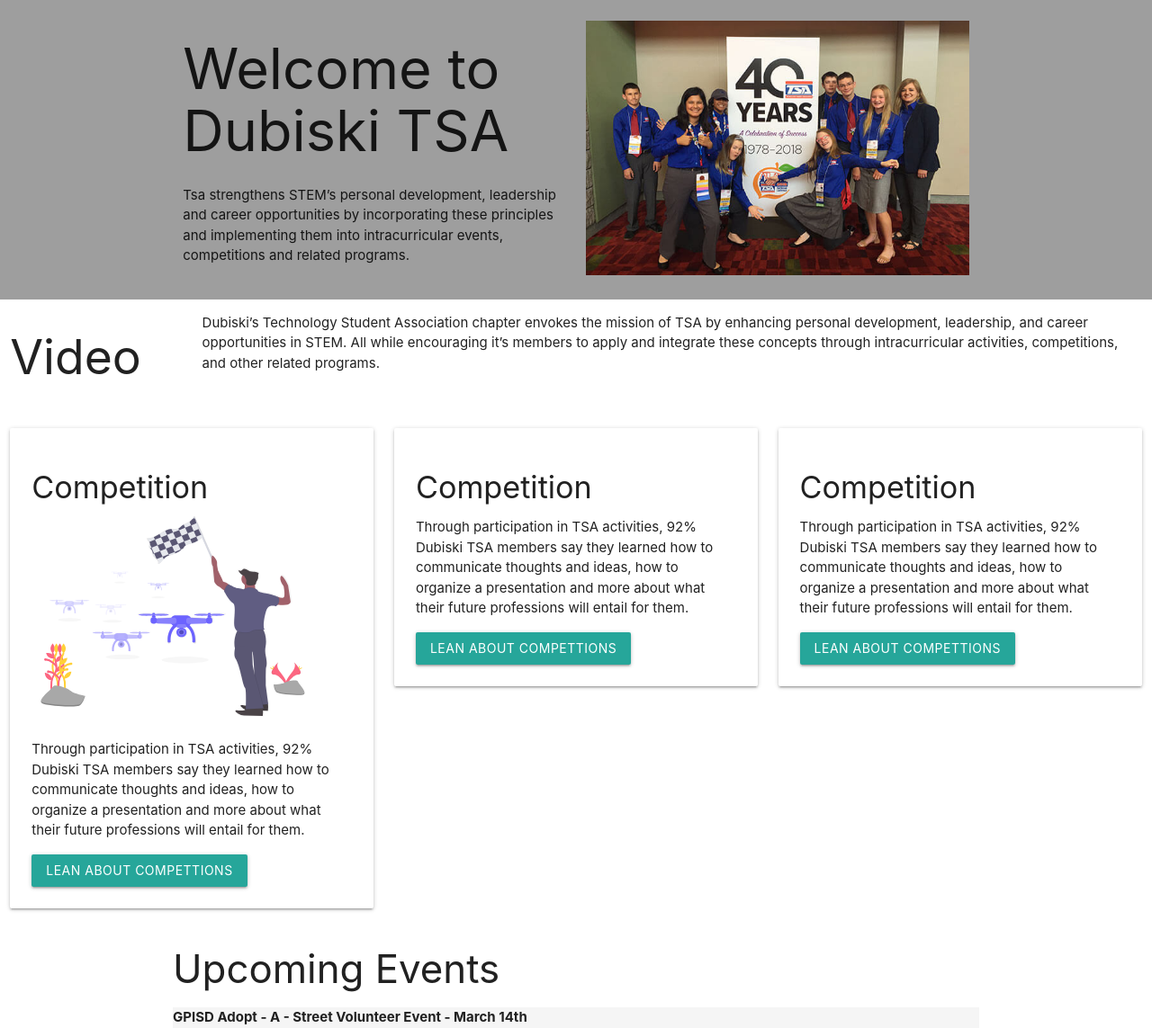
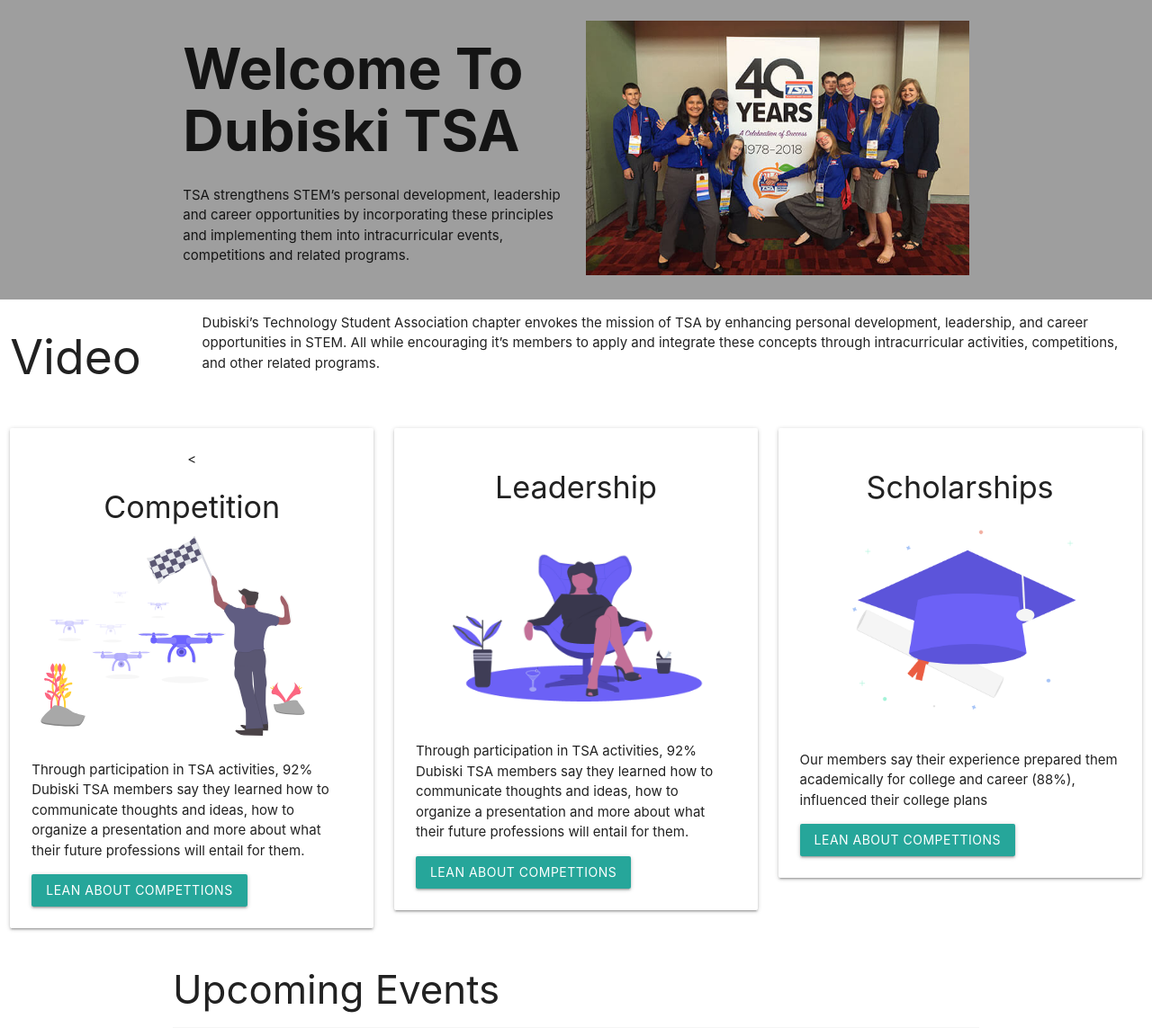
Before and after one commit to fastfists/TSAZone, a Flask app: page / in a window 1280 px wide. Shown: the part 64-1207 px from the top of the page at 90% size. Run offline with Flask 2, Linux system fonts and the light colour scheme.

Commit message:
home page images and design

```diff
--- a/templates/home.html
+++ b/templates/home.html
@@ -5,9 +5,9 @@
     <div class="valign-wrapper container">
         <div class="row">
             <div class="col s6">
-                <h1>Welcome to Dubiski TSA</h1>
+                <h1><b>Welcome To Dubiski TSA</b></h1>
                 <p>
-                    Tsa strengthens STEM’s personal development, leadership and career opportunities by incorporating
+                    TSA strengthens STEM’s personal development, leadership and career opportunities by incorporating
                     these principles and implementing them into intracurricular events, competitions and related
                     programs.
                 </p>
@@ -39,7 +39,7 @@
     <div class="row">
         <div class="col s4">
             <div class="card-panel">
-                <h4>Competition</h4>
+                <center><<h4>Competition</h4></center>
                 <svg width="324" height="227" viewBox="0 0 324 227" fill="none" xmlns="http://www.w3.org/2000/svg">
                     <g clip-path="url(#clip0)">
                         <path opacity="0.03"
@@ -870,7 +870,8 @@
         </div>
         <div class="col s4">
             <div class="card-panel">
-                <h4>Competition</h4>
+                <center><h4>Leadership</h4></center>
+               <center><img class="responsive-img" src="/static/images/homepage.2.png" alt="" width="285" height="60"></center>
                 <p>
                     Through participation in TSA activities, 92% Dubiski TSA members say they learned how to communicate
                     thoughts and ideas, how to organize a presentation and more about what their future professions will
@@ -882,11 +883,11 @@
 
         <div class="col s4">
             <div class="card-panel">
-                <h4>Competition</h4>
+                <center><h4>Scholarships</h4></center>
+                <center><img class="responsive-img" src="/static/images/scholarcap.png" alt="" width="300" height="90"></center>
                 <p>
-                    Through participation in TSA activities, 92% Dubiski TSA members say they learned how to communicate
-                    thoughts and ideas, how to organize a presentation and more about what their future professions will
-                    entail for them.
+                        Our members say their experience prepared them academically for college and career (88%),
+                        influenced their college plans
                 </p>
                 <a class="btn" href="/competions">Lean about compettions</a>
             </div>
```
Also changed, not shown: static/images/homepage.2.png (added), static/images/scholarcap.png (added), 2 other files.
